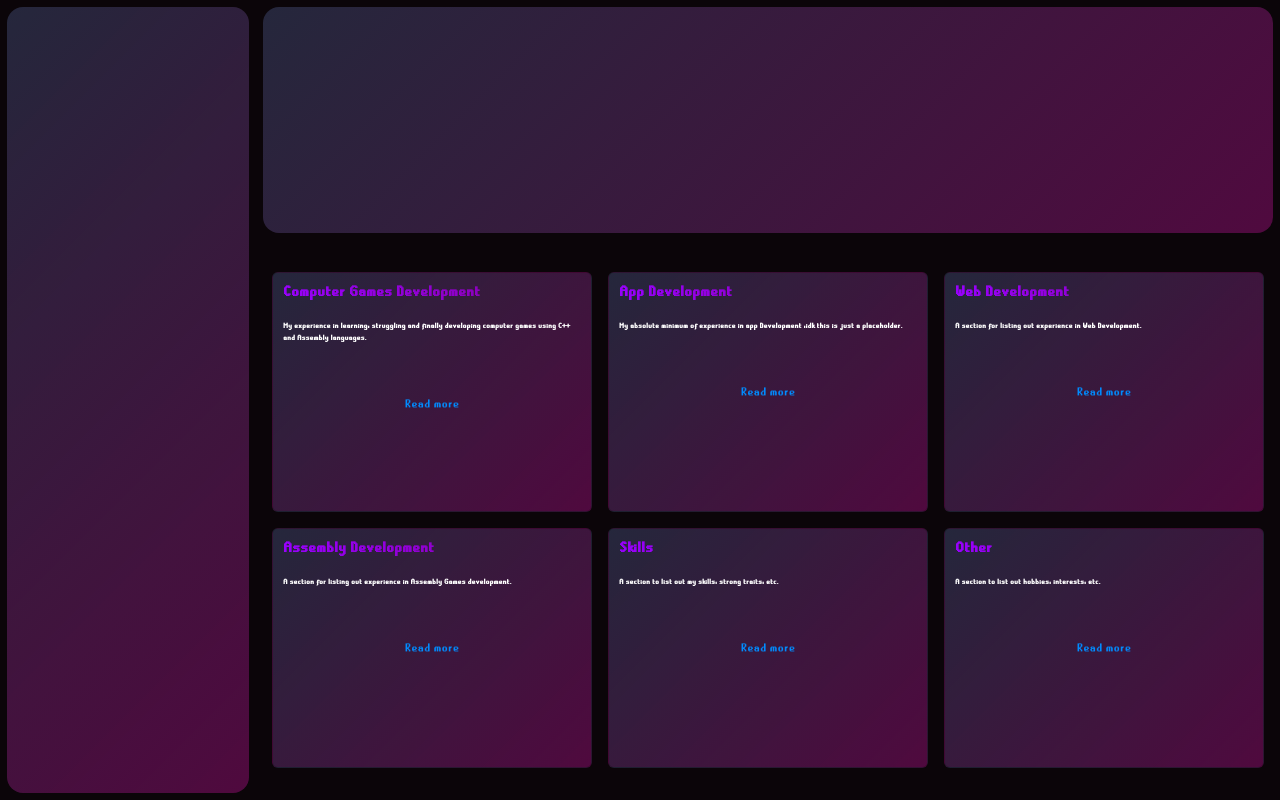
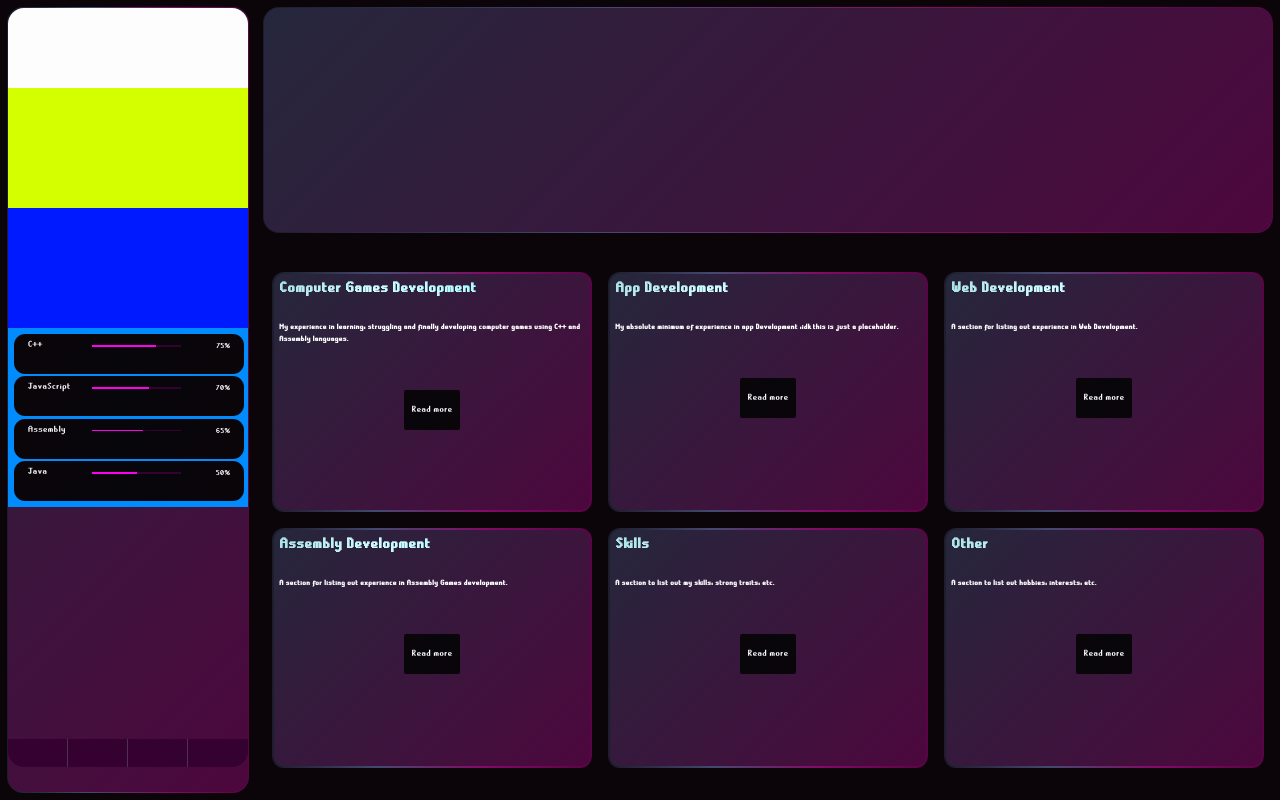
Before and after one commit to LukasIsMyName/InteractiveCV, a website: page index.html in a window 1280 px wide. Drawn offline with nearby package versions, Linux system fonts and the light colour scheme.

Commit message:
Night 4 hours session, Left panel UI, styling, added coding languages section and more

```diff
--- a/assets/css/stylesheet.css
+++ b/assets/css/stylesheet.css
@@ -1,7 +1,11 @@
 :root {
     --background: #0b0509;
-    --primary-button: #1324c05d;
     --secondary-button: #a22d2d;
+    --ice: #a9e1e5, #cefcff, #abf9ff, #abf9ff;
+    --cards-background: 135deg,#25273c, #4d073d;
+    --border: 90deg,#1c1d2d,#454970, #850968, #590445;
+    --slot-background: 135deg, var(--background), #07060b, var(--background);
+    --accent: #ff00ee;
 }
 @font-face {
     font-family: 'Pixel';
@@ -15,26 +19,27 @@ body {
 
 body {
     background-color: var(--background);
-    color: var(--text);
+    color: var(--ice);
 }
 
 .button-primary {
     position: relative;
     margin: 0 auto;
     margin-top: 3vh;
-    background-color: transparent;
-    font-size: 0.8em;
+    background-image: linear-gradient(var(--slot-background));
+    font-size: 0.6em;
     text-align: center;
-    color: #008cff;
+    color: var(--ice);
     border-color: transparent;
+    border-radius: 2px;
     height: 5vh;
-    width: 8vw;
+    width: fit-content;
 
     transition: color 0.2s ease-in-out;
 }
 
 .button-primary:hover {
-    color: #22296c;
+    color: #3a053b;
 
 }
 
@@ -65,13 +70,145 @@ body {
     height: 100%;
 }
 .side-panel{
-    background: linear-gradient(135deg, #25273c, #df13af53);
     position:relative;
     margin: 0 auto;
-    border-radius: 1em;
     width: 100%;
     height: 100%;
+
+    /*Janky way of making a linear-grad border with a radius*/
+    border: double 1px transparent;
+    border-radius: 1em;
+    background-image: linear-gradient(var(--cards-background)),
+    linear-gradient(var(--border));
+    background-origin: border-box;
+    background-clip: content-box, border-box;
 }
+
+.side-panel-profile-wrapper{
+    background-color: #fdfdfd;
+    display: flex;
+    position: absolute;
+    padding: 5px;
+    width: 100%;
+    height: 10vh;
+    border-top-left-radius: 1em;
+    border-top-right-radius: 1em;
+}
+
+.side-panel-about-wrapper{
+    background-color: #d4ff00;
+    display: flex;
+    top: 10vh;
+    position: absolute;
+    padding: 5px;
+    width: 100%;
+    height: 15vh;
+}
+
+.side-panel-language-wrapper{
+    background-color: #001aff;
+    display: flex;
+    justify-content: space-evenly;
+    top: 25vh;
+    position: absolute;
+    padding: 5px;
+    width: 100%;
+    height: 15vh;
+}
+
+
+.side-panel-grid{
+    background-color: #008cff;
+    top: 40vh;
+    display: grid;
+    position: relative;
+    grid-template-columns: repeat(1, 1fr);
+    grid-gap: 0.05vh;
+    padding: 5px;
+    width: 100%;
+}
+
+.side-panel-card{
+    position: relative;
+    display: flex;
+    justify-content: space-between;
+    width: 100%;
+    height: 5vh;
+    text-align: center;
+    padding: 1px;
+    margin: 1px;
+    color: rgb(255, 255, 255);
+
+    border-radius: 0.7em;
+    background-image: linear-gradient(var(--slot-background));
+}
+
+.side-panel-h{
+    margin: 3px;
+    margin-left: 1vw;
+    text-align:left;
+    font-size: 0.6em;
+}
+
+.side-panel-p{
+    margin: 3px;
+    margin-top: 5px;
+    margin-right: 1vw;
+    text-align: right;
+    font-size: 0.5em;
+}
+
+.progress-bar-background{
+    margin-top: 10px;
+    margin-left: 6vw;
+    position: absolute;
+    background-color: #340131;
+    height: 0.1em;
+    width: 7vw;
+}
+
+.progress-bar{
+    margin-top: 10px;
+    margin-left: 6vw;
+    position: absolute;
+    background-color: #ff00ee;
+    height: 0.1em;
+}
+
+.p75{
+    width: 5vw;
+}
+
+.p70{
+    width: 4.5vw;
+}
+
+.p65{
+    width: 4vw;
+}
+
+.p50{
+    width: 3.5vw;
+}
+
+/*
+.c75{
+  color: rgb(255, 30, 0);
+}
+
+.c70{
+    color: rgb(255, 80, 0);
+}
+
+.c65{
+    color: rgb(255, 130, 0);
+}
+
+.c50{
+    color: rgb(212, 255, 0);
+}
+*/
+
 
 .top-intro-wrapper{
     /*background-color: rgba(255, 255, 255, 0.05);*/
@@ -80,13 +217,22 @@ body {
     padding: 7px;
     width: 80vw;
     height: 30vh;
+
 }
+
 .top-intro{
-    background: linear-gradient(135deg, #25273c, #df13af53);
     position:relative;
-    border-radius: 1em;
     width: 100%;
     height: 100%;
+
+    /*Janky way of making a linear-grad border with a radius*/
+    border: double 1px transparent;
+    border-radius: 1em;
+    background-image: linear-gradient(var(--cards-background)),
+    linear-gradient(var(--border));
+    background-origin: border-box;
+    background-clip: content-box, border-box;
+
 }
 
 .card-container {
@@ -101,17 +247,32 @@ body {
 }
 
 .card {
-    background: linear-gradient(135deg, #25273c, #df13af53);
     height: 30vh;
     overflow: auto;
     text-align: center;
-    padding: 10px;
+    padding: 1px;
     color: rgb(255, 255, 255);
+
+    /*Janky way of making a linear-grad border with a radius*/
+    border: double 0.1px transparent;
+    border-radius: 12px;
+    background-image: linear-gradient(var(--cards-background)),
+    linear-gradient(var(--border));
+    background-origin: border-box;
+    background-clip: content-box, border-box;
+
     transition: width 0.7s ease, height 0.7s ease;
 }
 
 .card.expanded{
-    background: linear-gradient(135deg, #25273c, #df13af);
+    /*Janky linear grad border with radius*/
+    border: double 0.1px transparent;
+    border-radius: 12px;
+    background-image: linear-gradient(var(--cards-background)),
+    linear-gradient(var(--border));
+    background-origin: border-box;
+    background-clip: content-box, border-box;
+
     position: fixed;
     top: 18vh;
     left: 19vw;
@@ -124,6 +285,7 @@ body {
 .card.expanded #collapse-button{
     display: block;
     position: absolute;
+    left: 10px;
 }
 
 .card.expanded h1{
@@ -141,21 +303,60 @@ body {
 
 .card h1
 {
+    padding: 5px;
     font-size: 1em;
     font-weight: bolder;
     text-align: left;
-    background: linear-gradient(120deg, #9900ff, #86009d);
+    background: linear-gradient(120deg, var(--ice));
     -webkit-background-clip: text;
     -webkit-text-fill-color: transparent;
 }
 
 .card p
 {
+    padding: 5px;
     padding-top: 10px;
     font-size: 0.5em;
     font-weight: bold;
     text-align: left;
     color: #ffffff;
+}
+
+.socials-wrapper{
+    /*background-color: #ff0000;*/
+    display: grid;
+    grid-template-columns: repeat(4, 1fr);
+    position: absolute;
+    margin-top: 66vh;
+    width: 100%;
+    height: 6.5vh;
+    border-bottom-left-radius: 1em;
+    border-bottom-right-radius: 1em;
+}
+
+.socials{
+    margin-top: 3vh;
+    background-color: #340131;
+    justify-content: flex-end;
+    width: 100%;
+    height: 3.5vh;
+}
+
+.seg1{
+    border-bottom-left-radius: 1em;
+    border-right: 1px solid rgba(120, 120, 121, 0.402);
+}
+
+.seg2{
+    border-right: 1px solid rgba(120, 120, 121, 0.402);
+}
+
+.seg3{
+    border-bottom-right-radius: 1em;
+}
+
+.socials:hover{
+    background-color: #2b062a;
 }
 
 @media screen and (max-width: 600px) {
@@ -186,9 +387,6 @@ body {
         font-size: 1.8em;
         font-weight: bolder;
         text-align: center;
-        background: linear-gradient(120deg, #9900ff, #86009d);
-        -webkit-background-clip: text;
-        -webkit-text-fill-color: transparent;
     }
 
     .card p
@@ -197,18 +395,14 @@ body {
         font-size: 1em;
         font-weight: bold;
         text-align: center;
-        color: #ffffff;
     }
 
     .button-primary {
         position: relative;
         margin: 0 auto;
         margin-top: 5vh;
-        background-color: transparent;
         font-size: 1.6em;
         text-align: center;
-        color: #008cff;
-        border-color: transparent;
         height: 5vh;
         width: fit-content;
 
@@ -216,7 +410,6 @@ body {
     }
 
     .card.expanded{
-        background: linear-gradient(135deg, #25273c, #df13af);
         position: fixed;
         top: 0;
         left: 5vw;
--- a/index.html
+++ b/index.html
@@ -11,8 +11,57 @@
   </head>
   <body>
     <div class="side-panel-wrapper">
-        <div class="side-panel"></div>
+        <div class="side-panel">
+          <!-- Profile section -->
+          <div class="side-panel-profile-wrapper">
+          </div>
+
+          <!-- About section -->
+          <div class="side-panel-about-wrapper">
+          </div>
+
+          <!-- Languages' sections -->
+          <div class="side-panel-language-wrapper">
+          </div>
+
+          <!-- Soft Languages' section -->
+          <div class="side-panel-grid">
+            <div class="side-panel-card">
+              <p class="side-panel-h">C++</p>
+              <div class="progress-bar-background"></div>
+              <div class="progress-bar p75"></div>
+              <p class="side-panel-p c75">75%</p>
+            </div>
+            <div class="side-panel-card">
+              <p class="side-panel-h">JavaScript</p>
+              <div class="progress-bar-background"></div>
+              <div class="progress-bar p70"></div>
+              <p class="side-panel-p c70">70%</p>
+            </div>
+            <div class="side-panel-card">
+              <p class="side-panel-h">Assembly</p>
+              <div class="progress-bar-background"></div>
+              <div class="progress-bar p65"></div>
+              <p class="side-panel-p c65">65%</p>
+            </div>
+            <div class="side-panel-card">
+              <p class="side-panel-h">Java</p>
+              <div class="progress-bar-background"></div>
+              <div class="progress-bar p50"></div>
+              <p class="side-panel-p c50">50%</p>
+            </div>
+          </div>
+
+
+          <footer class="socials-wrapper">
+            <div class="socials seg1"></div>
+            <div class="socials seg2"></div>
+            <div class="socials seg2"></div>
+            <div class="socials seg3"></div>
+          </footer>
+        </div>
     </div>
+
     <div class="top-intro-wrapper">
         <div class="top-intro"></div>
     </div>
```
